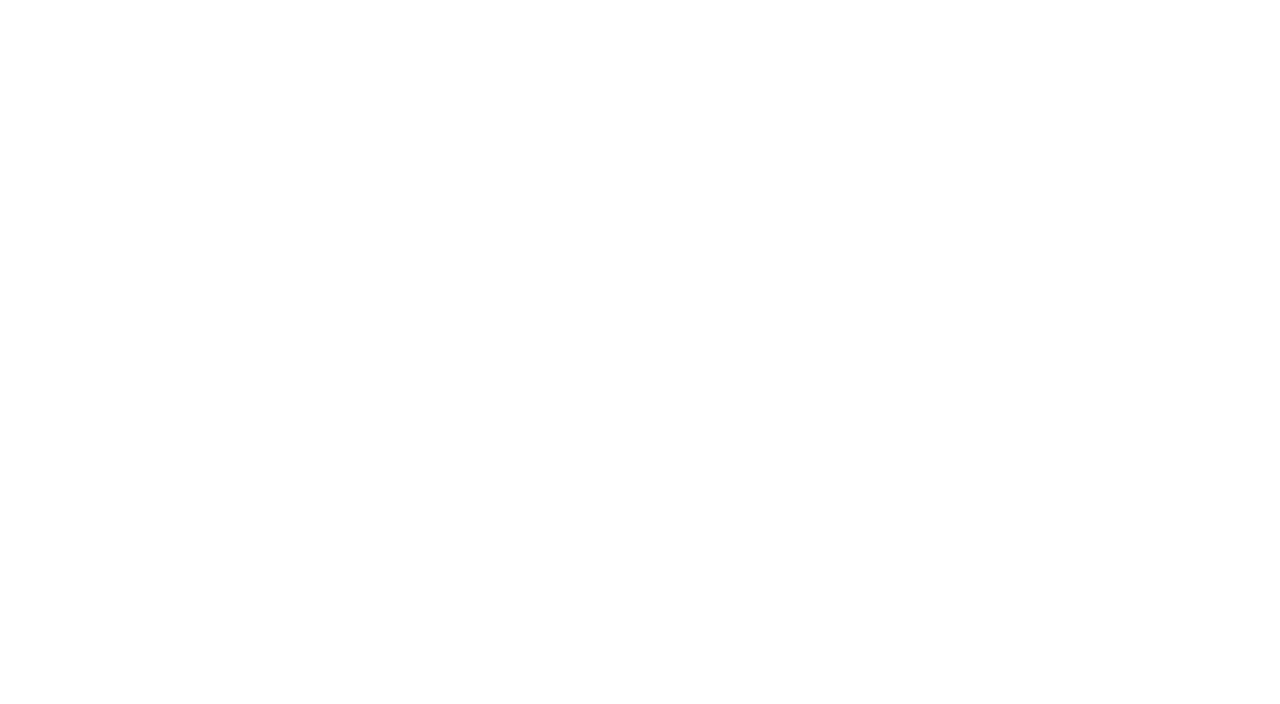
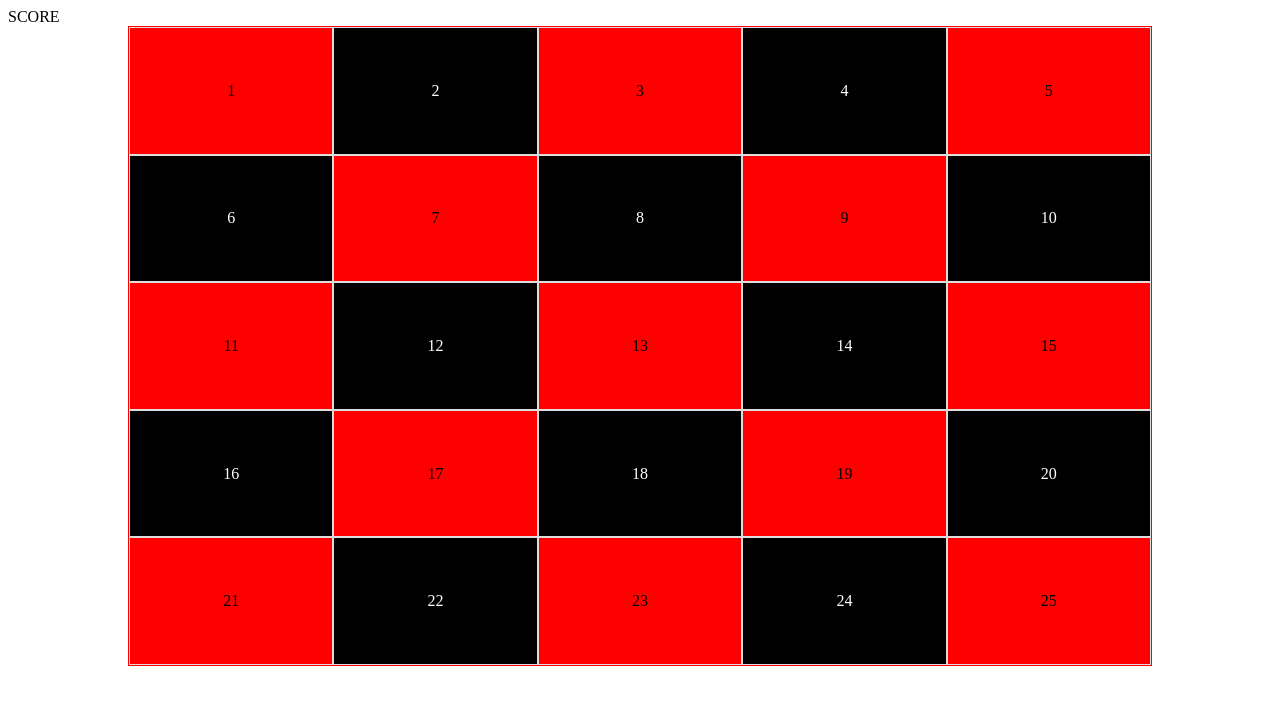
Before and after one commit to MoeinDeveloper92/Chess, a plain HTML site: page index.html in a window 1280 px wide. Drawn offline with Linux system fonts and the light colour scheme.

Commit message:
adding style and logic

```diff
--- a/app.js
+++ b/app.js
@@ -0,0 +1,42 @@
+const gameArea = document.querySelector(".gameArea")
+const score = elMaker('div', gameArea, 'score', "SCORE")
+const output = elMaker('div', gameArea, 'output', '')
+// we want to deposit the game board in the output
+const game = { x: 5, y: 5 }
+createBoard()
+
+
+
+
+
+
+
+
+
+
+function createBoard() {
+    const total = game.x * game.y
+    for (let i = 0; i < total; i++) {
+        const temp = elMaker('div', output, 'box', `${i + 1}`)
+        if (i % 2 === 0) {
+            temp.style.backgroundColor = "red"
+        } else {
+            temp.style.backgroundColor = "black"
+            temp.style.color="white"
+        }
+    }
+    output.style.setProperty(`grid-template-columns`, `repeat(${game.x},1fr)`)
+}
+
+
+
+
+
+
+function elMaker(elType, elParent, elClass, html) {
+    const ele = document.createElement(elType)
+    elParent.append(ele)
+    ele.classList.add(elClass)
+    ele.innerHTML = html
+    return ele
+}
--- a/index.html
+++ b/index.html
@@ -10,6 +10,9 @@
 </head>
 
 <body>
+    <div class="gameArea">
+
+    </div>
     <script src="app.js"></script>
 </body>
 
```
Also changed, not shown: 1 other file.
